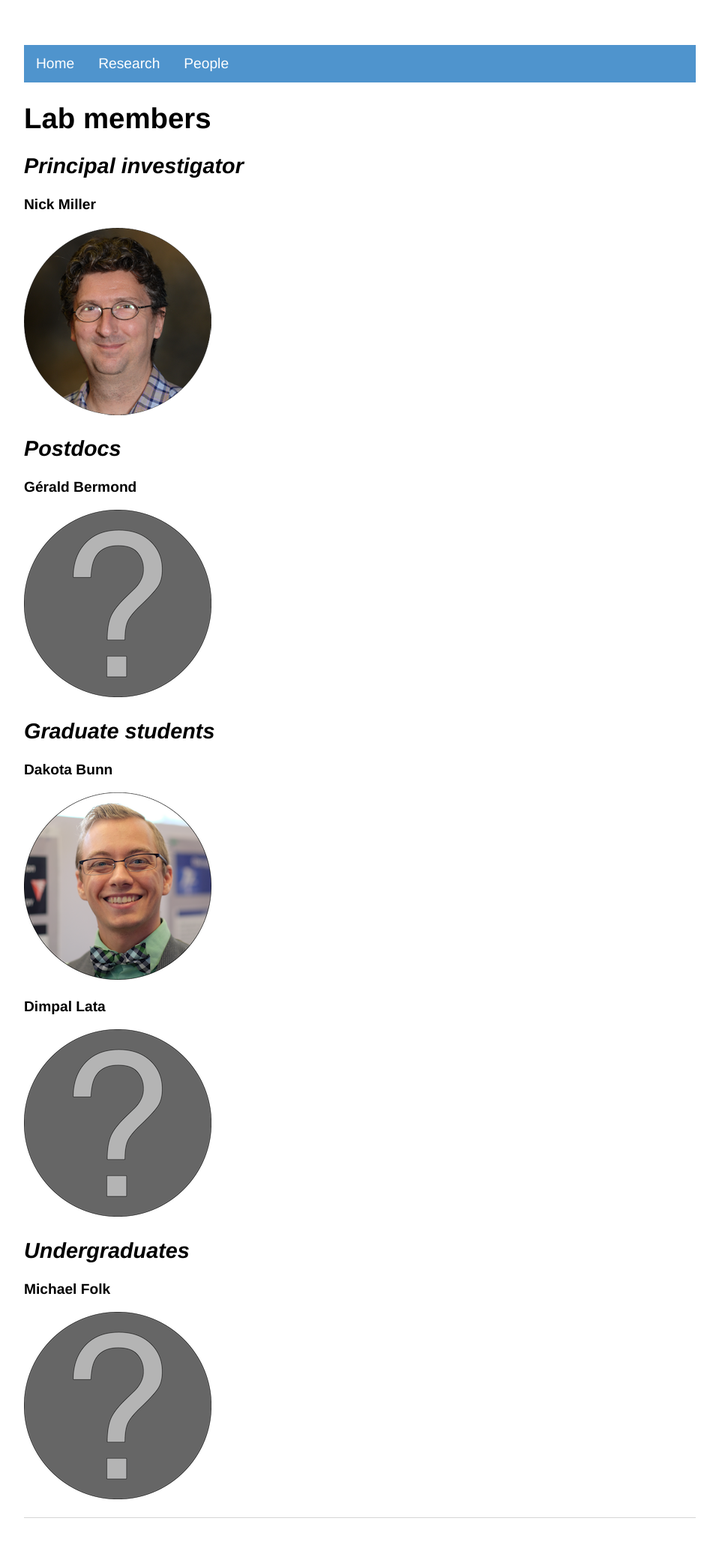
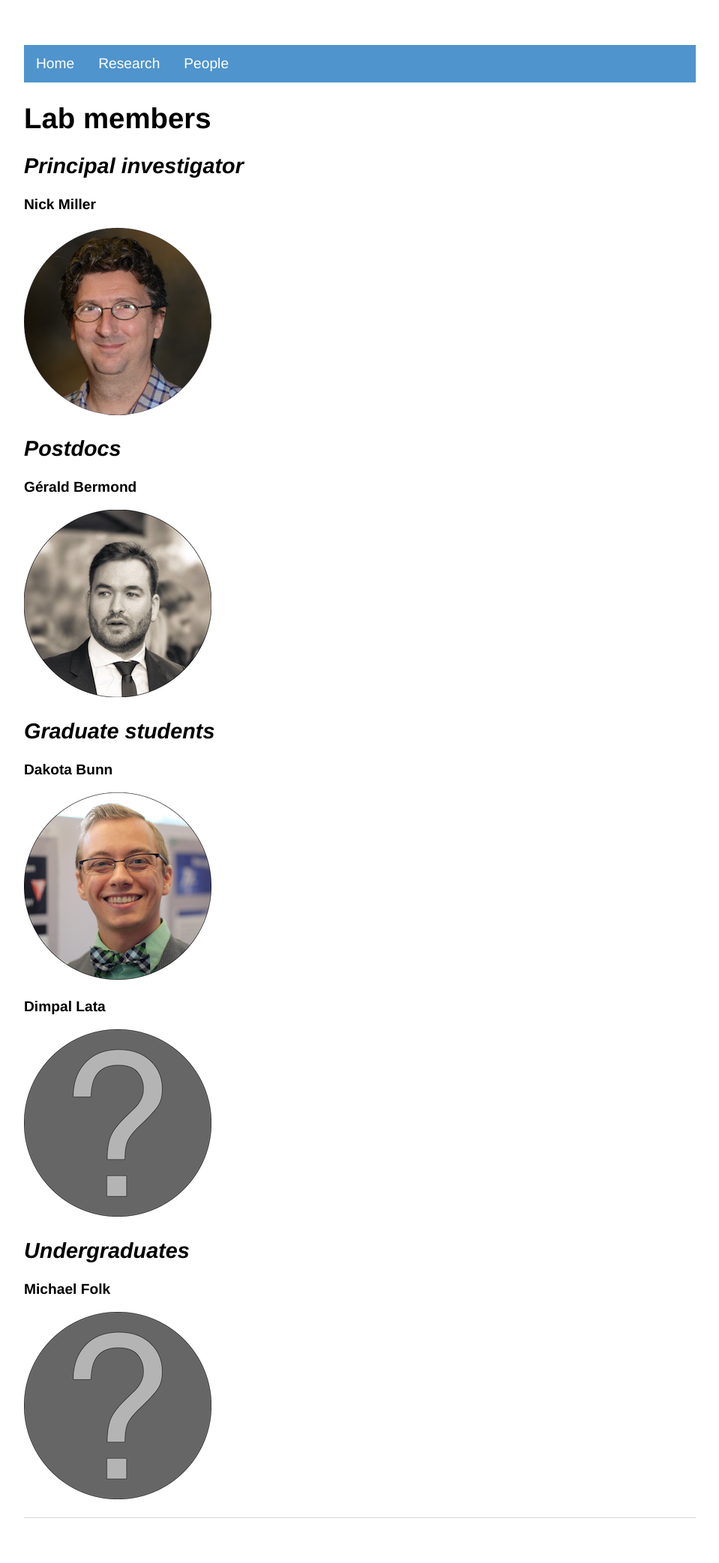
Before and after one commit to nickmiller-iit/nickmiller-iit.github.io, a Jekyll site: the page built from people/people.md, in a window 1280 px wide. Shown: the whole page at 75% size, without its empty margins (160-1119 px from the left). Built offline with Jekyll 4.4.1, drawn with Linux system fonts in a browser that asks for light colours.

Commit message:
added photo of Gerald

```diff
--- a/people/people.md
+++ b/people/people.md
@@ -16,7 +16,7 @@ title: Lab members
 
 **Gérald Bermond**
 
-![Gérald Bermond](./anon.png)
+![Gérald Bermond](./bermond.png)
 
 ## Graduate students
 
```
Also changed, not shown: people/bermond.png (added).
